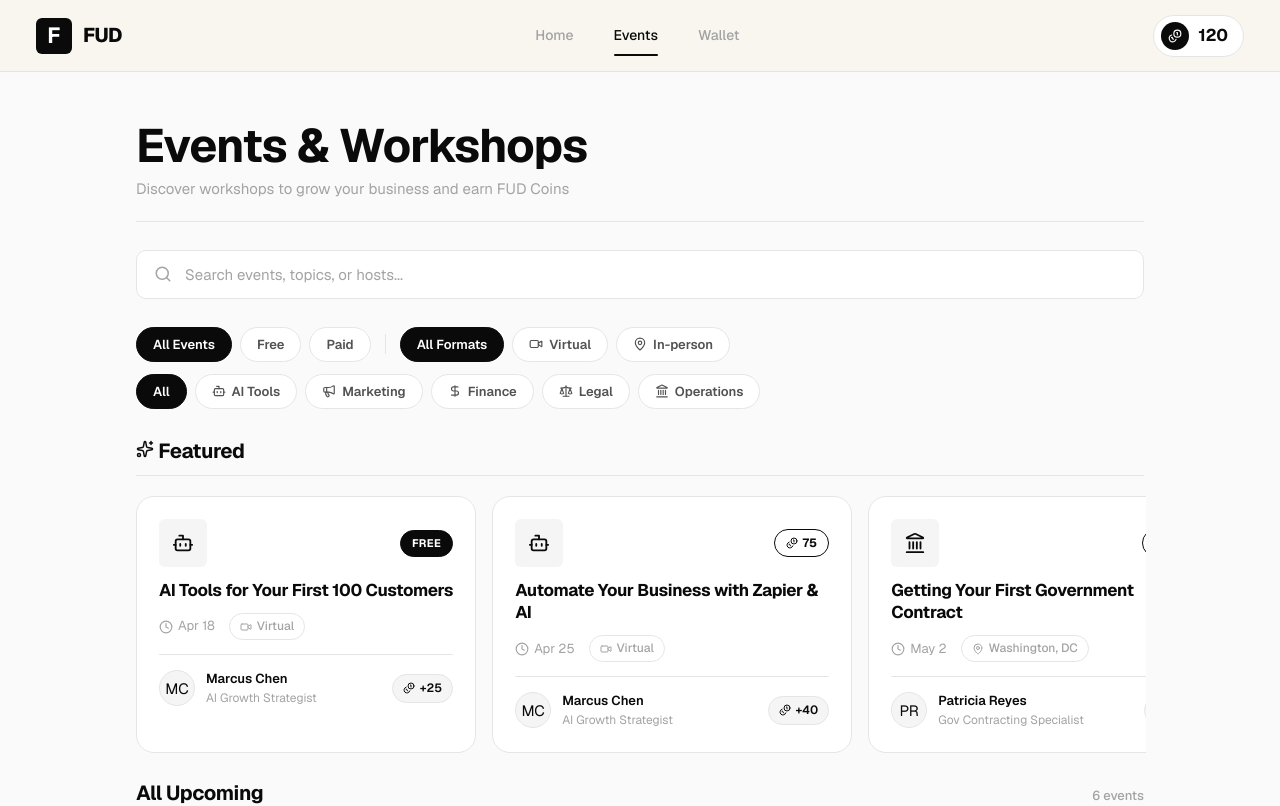
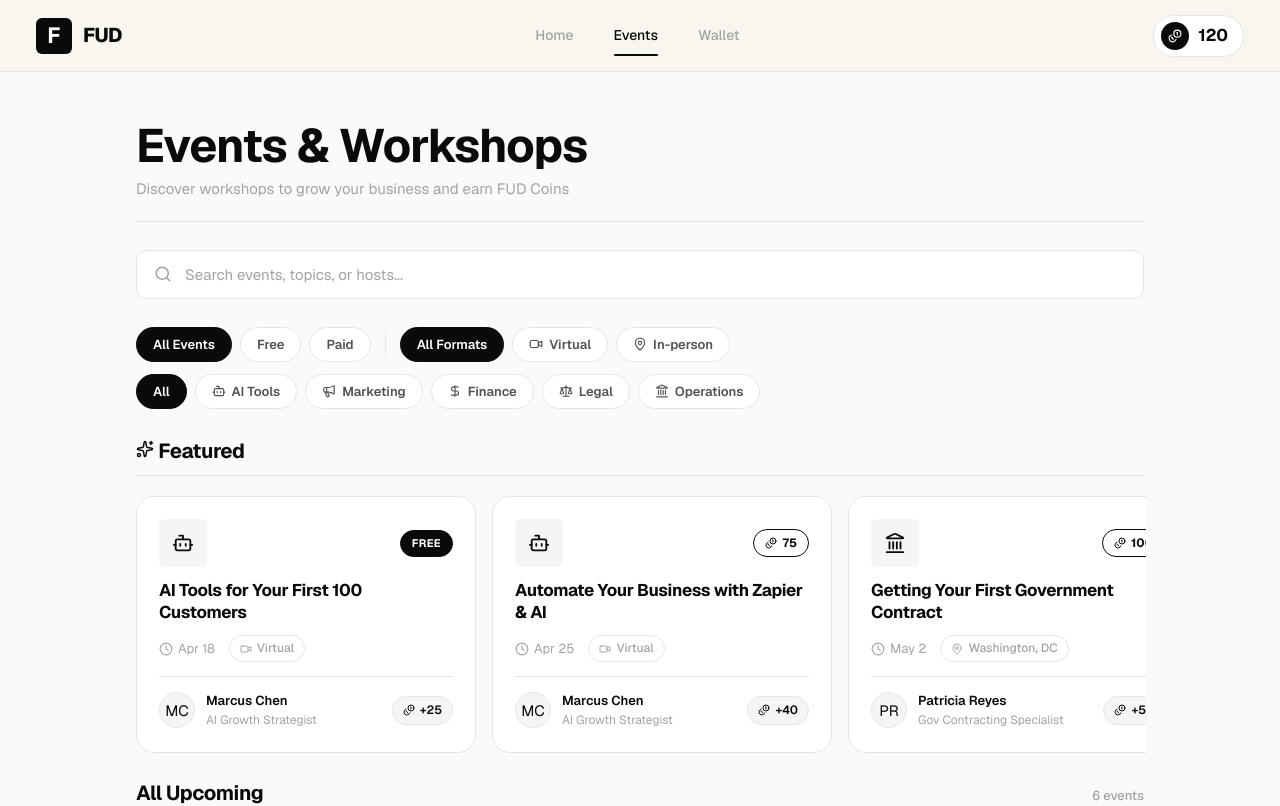
Before and after one commit to siddhikotre/fud-wireframe, a React (Vite) app: page /events in a window 1280 px wide. Shown: the top 806 px of the page. Built offline with nearby package versions, Linux system fonts and the light colour scheme.

Commit message:
fix: featured/event cards now fit viewport exactly (calc 100vw - padding)

```diff
--- a/src/App.css
+++ b/src/App.css
@@ -606,7 +606,7 @@
 }
 
 .dash-event-card {
-  min-width: 82vw;
+  width: calc(100vw - 60px);
   scroll-snap-align: start;
   flex-shrink: 0;
   background: var(--bg-card);
@@ -620,8 +620,8 @@
   position: relative;
 }
 
-@media (min-width: 480px) { .dash-event-card { min-width: 300px; } }
-@media (min-width: 768px) { .dash-event-card { min-width: auto; } }
+@media (min-width: 480px) { .dash-event-card { width: 300px; } }
+@media (min-width: 768px) { .dash-event-card { width: auto; } }
 
 .dash-event-card:hover {
   border-color: var(--border-strong);
@@ -1033,9 +1033,9 @@
 .featured-scroll::-webkit-scrollbar { display: none; }
 
 .featured-card {
-  min-width: 78vw;
-  max-width: 340px;
+  width: calc(100vw - 60px);
   flex-shrink: 0;
+  scroll-snap-align: start;
   background: var(--bg-card);
   border: 1px solid var(--border);
   border-radius: var(--radius-xl);
@@ -1044,8 +1044,8 @@
   position: relative;
 }
 
-@media (min-width: 480px) { .featured-card { min-width: 320px; } }
-@media (min-width: 768px) { .featured-card { min-width: 340px; max-width: 360px; } }
+@media (min-width: 480px) { .featured-card { width: 300px; } }
+@media (min-width: 768px) { .featured-card { width: 340px; } }
 
 .featured-card:hover {
   border-color: var(--border-strong);
```
